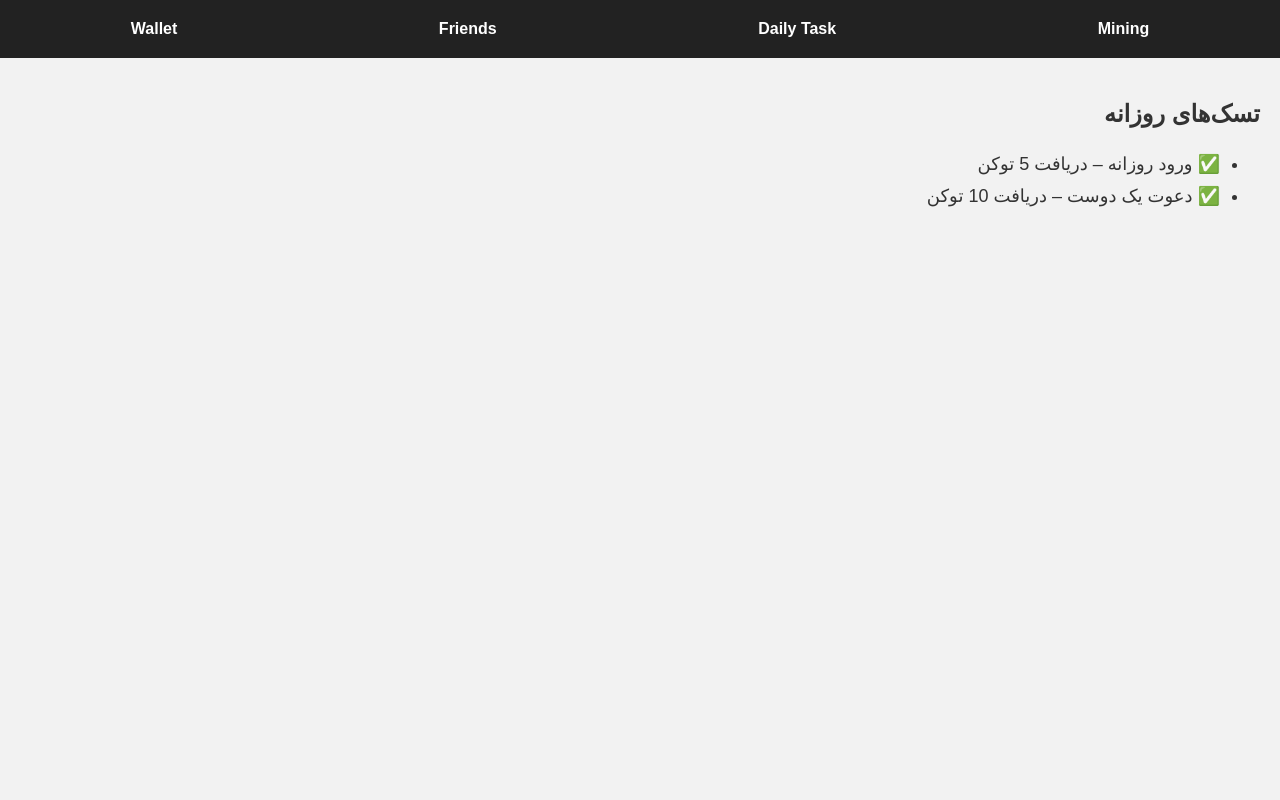
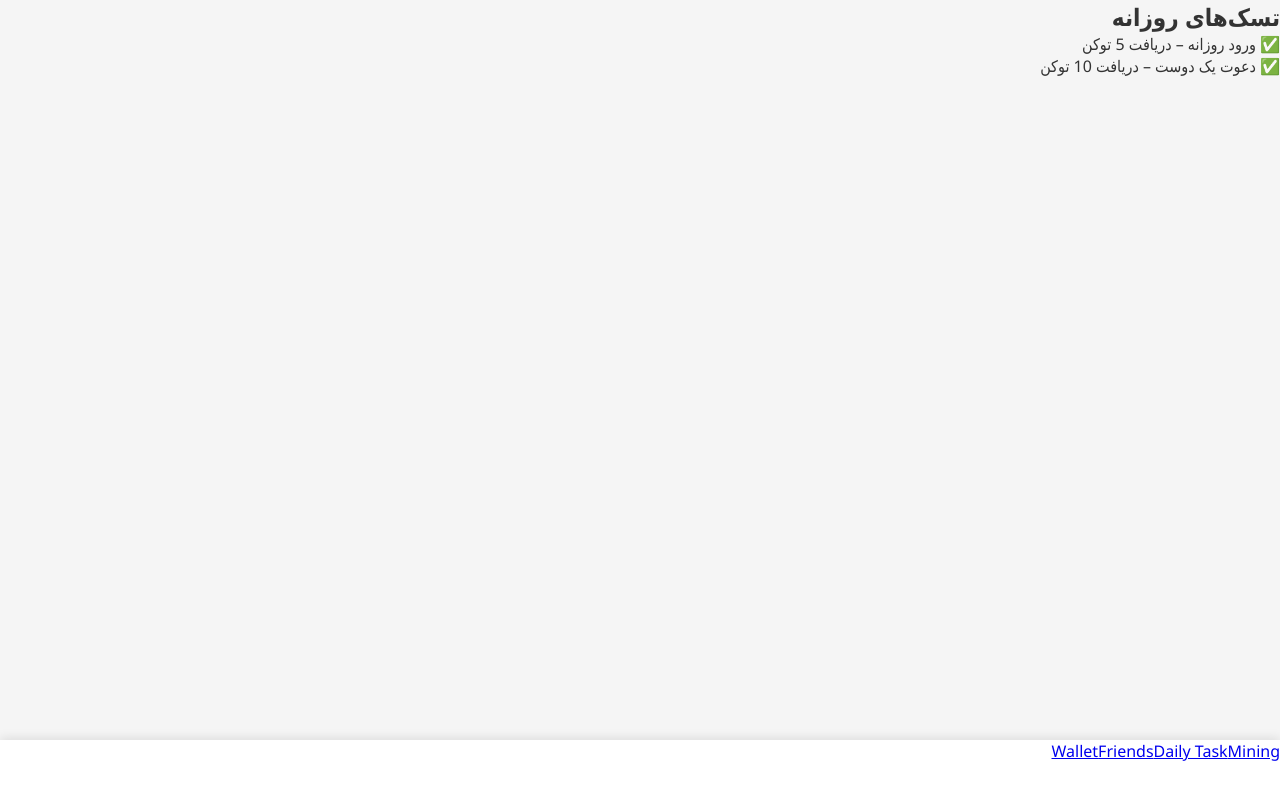
Before and after one commit to pepemaxx/pepemaxx-bot, a website: page web/quest.html in a window 1280 px wide. Drawn offline with Linux system fonts and the light colour scheme.

Commit message:
Update style.css

```diff
--- a/web/style.css
+++ b/web/style.css
@@ -1,44 +1,67 @@
-body {
-  font-family: sans-serif;
+/* Reset و تنظیمات پایه */
+* {
   margin: 0;
   padding: 0;
-  background-color: #f2f2f2;
+  box-sizing: border-box;
+  font-family: 'Segoe UI', Tahoma, Geneva, Verdana, sans-serif;
 }
 
-.tab-bar {
-  display: flex;
-  justify-content: space-around;
-  background-color: #222;
-  padding: 12px 0;
-  position: fixed;
-  top: 0;
-  width: 100%;
-  z-index: 10;
+body {
+  background-color: #f5f5f5;
+  color: #333;
+  padding-bottom: 60px; /* فضای برای تب بار */
 }
 
-.tab-bar a {
-  color: white;
-  text-decoration: none;
-  padding: 8px 16px;
-  font-weight: bold;
-  border-radius: 6px;
-  transition: background 0.3s;
+.container {
+  padding: 20px;
+  min-height: calc(100vh - 60px);
 }
 
-.tab-bar a:hover {
-  background-color: #444;
+/* تب بار پایین */
+.tab-bar {
+  position: fixed;
+  bottom: 0;
+  left: 0;
+  right: 0;
+  height: 60px;
+  background-color: #fff;
+  display: flex;
+  box-shadow: 0 -2px 10px rgba(0, 0, 0, 0.1);
+  z-index: 1000;
 }
 
-.content {
-  padding: 80px 20px 20px;
+.tab {
+  flex: 1;
+  display: flex;
+  flex-direction: column;
+  justify-content: center;
+  align-items: center;
+  text-decoration: none;
+  color: #666;
+  font-size: 12px;
+  padding: 8px 0;
 }
 
-h2 {
-  color: #333;
+.tab i {
+  font-size: 24px;
+  margin-bottom: 4px;
 }
 
-ul {
-  font-size: 18px;
-  line-height: 1.8;
-  color: #333;
+.tab.active {
+  color: #4CAF50;
 }
+
+/* محتوای صفحات */
+.page-title {
+  font-size: 24px;
+  margin-bottom: 20px;
+  color: #4CAF50;
+}
+
+.card {
+  background: white;
+  border-radius: 10px;
+  padding: 15px;
+  margin-bottom: 15px;
+  box-shadow: 0 2px 5px rgba(0,0,0,0.1);
+}
```
